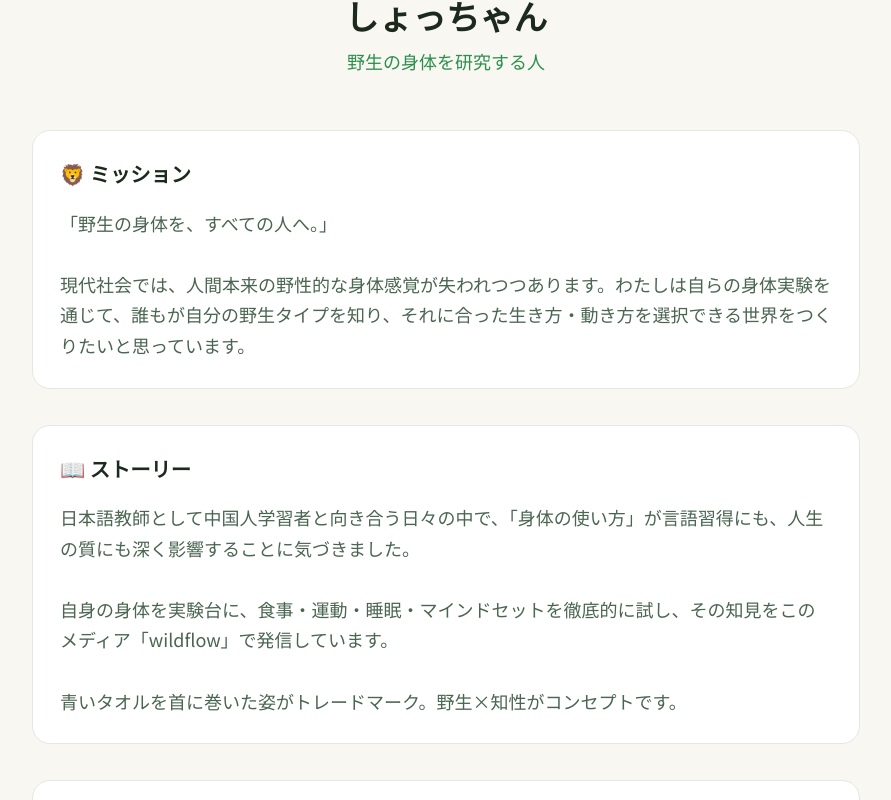
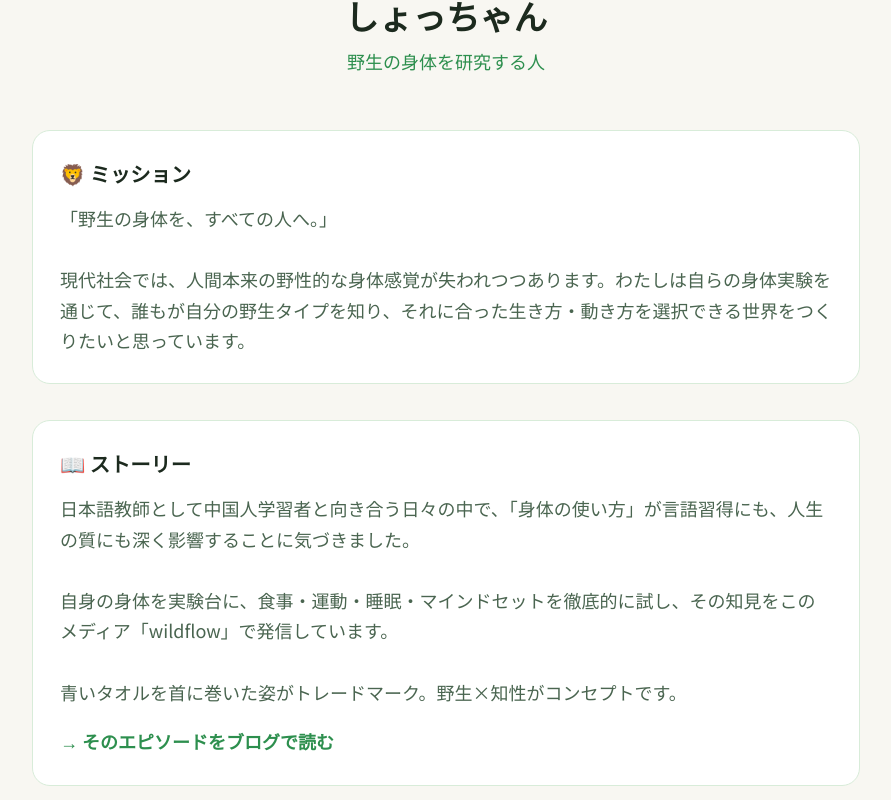
Before and after one commit to shocchan/wildflow-platform, a React (Vite) app: page /profile in a window 1280 px wide. Shown: the part 320-1120 px from the top of the page, without its empty margins (194-1085 px from the left). Built offline with nearby package versions, Linux system fonts and the light colour scheme; no server answers; the database is empty.

Commit message:
feat: /profileページのストーリー欄に上海エピソードとブログリンクを追加

```diff
--- a/src/pages/ProfilePage.tsx
+++ b/src/pages/ProfilePage.tsx
@@ -1,4 +1,5 @@
 import { useEffect, useState } from 'react';
+import { Link } from 'react-router-dom';
 import { fetchProfileSettings, type ProfileSettings } from '../services/settings';
 
 const DEFAULTS: ProfileSettings = {
@@ -8,7 +9,7 @@
   mission:
     '「野生の身体を、すべての人へ。」\n\n現代社会では、人間本来の野性的な身体感覚が失われつつあります。わたしは自らの身体実験を通じて、誰もが自分の野生タイプを知り、それに合った生き方・動き方を選択できる世界をつくりたいと思っています。',
   story:
-    '日本語教師として中国人学習者と向き合う日々の中で、「身体の使い方」が言語習得にも、人生の質にも深く影響することに気づきました。\n\n自身の身体を実験台に、食事・運動・睡眠・マインドセットを徹底的に試し、その知見をこのメディア「wildflow」で発信しています。\n\n青いタオルを首に巻いた姿がトレードマーク。野生×知性がコンセプトです。',
+    '2022年、上海。妻に連れられて行った"動物の動きを模した運動教室"で、\nインストラクターの一言が頭の中で何かをつないだ。\n\n帰り道に妻に言った。「自分、これの資格を取りたい」。\nインストラクター資格2人分・24万円、即決だった。\n\n日本語教師として中国人学習者と向き合う日々の中で、「身体の使い方」が言語習得にも、人生の質にも深く影響することに気づきました。\n\n自身の身体を実験台に、食事・運動・睡眠・マインドセットを徹底的に試し、その知見をこのメディア「wildflow」で発信しています。\n\n青いタオルを首に巻いた姿がトレードマーク。野生×知性がコンセプトです。',
   twitter_url: 'https://twitter.com/',
   xhs_url: 'https://xhslink.com/m/4cEpE8uM5oz',
   lemon8_url: 'https://s.lemon8-app.com/s/GgbxwycvTj',
@@ -57,6 +58,13 @@
 
         <Section title="📖 ストーリー">
           <p className="leading-relaxed whitespace-pre-line" style={{ color: '#4A6550' }}>{profile.story}</p>
+          <Link
+            to="/blog/8835329d-05f2-41f2-a1f3-798bb422dd5c"
+            className="inline-block mt-4 font-bold hover:underline"
+            style={{ color: '#2D8F4E' }}
+          >
+            → そのエピソードをブログで読む
+          </Link>
         </Section>
 
         <Section title="🎯 活動">
@@ -124,9 +132,12 @@
 
 function Section({ title, children }: { title: string; children: React.ReactNode }) {
   return (
-    <div className="p-6 rounded-2xl border" style={{ backgroundColor: '#FFFFFF', borderColor: '#E2E8E4' }}>
-      <h2 className="text-lg font-bold mb-4" style={{ color: '#1C2A1E' }}>{title}</h2>
+    <div
+      className="rounded-2xl p-6"
+      style={{ backgroundColor: '#FFFFFF', border: '1px solid #D8ECD9' }}
+    >
+      <h2 className="text-lg font-bold mb-3" style={{ color: '#1C2A1E' }}>{title}</h2>
       {children}
     </div>
   );
-}
+                }
```
